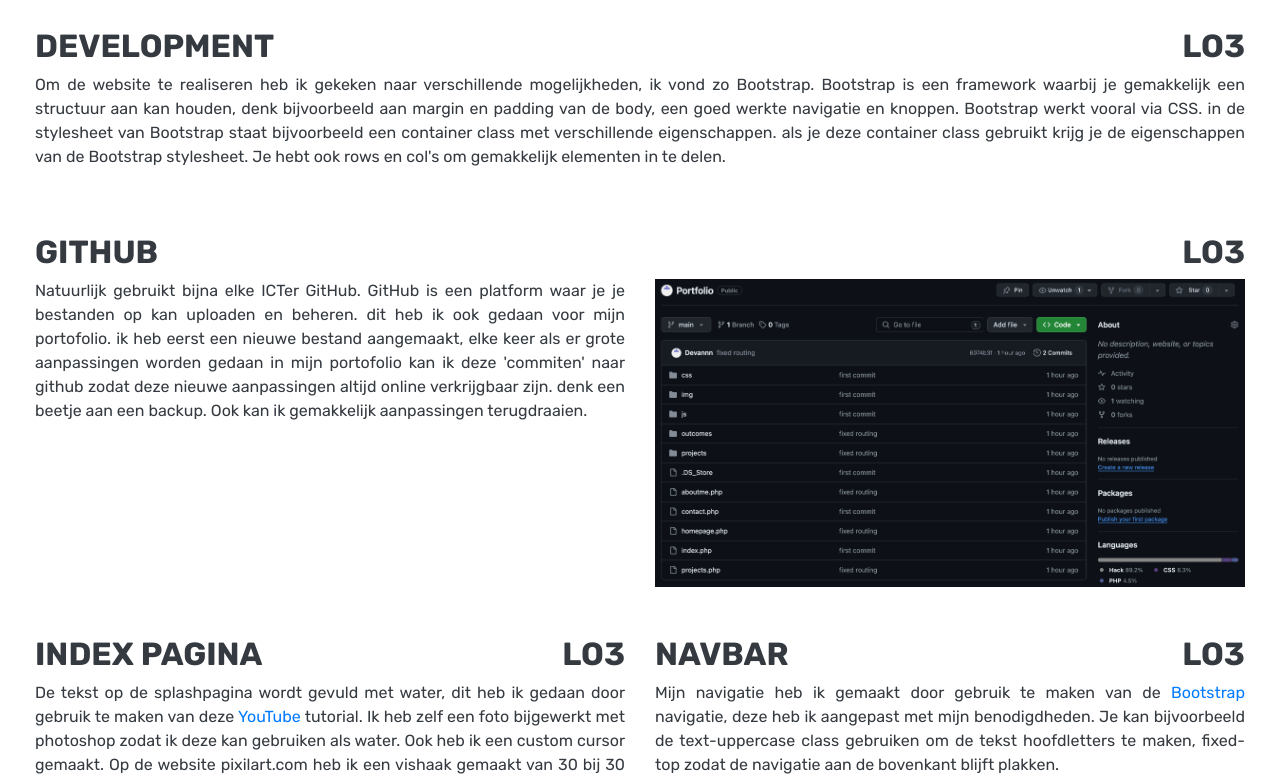
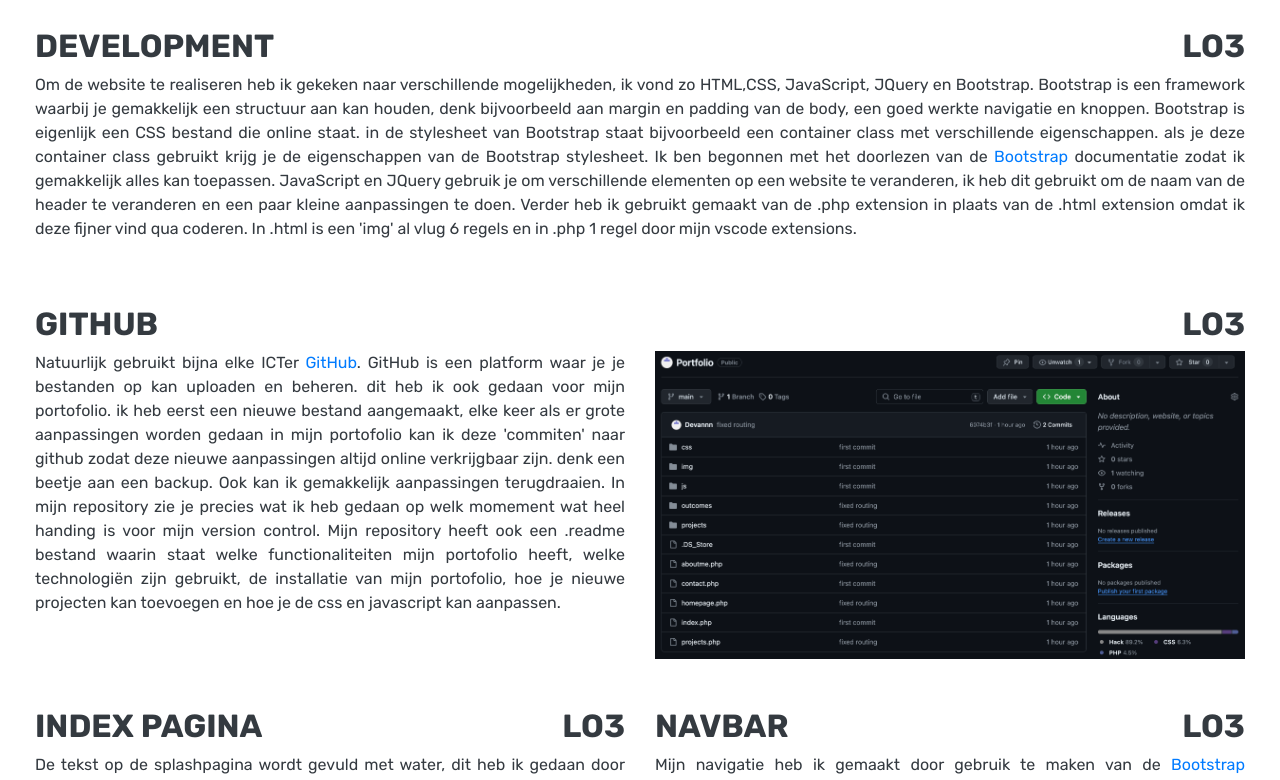
Before and after one commit to Devannn/Portfolio-Semester-2, a PHP site: page /projects/project5.php in a window 1280 px wide; the page is wider, and only the part inside the window is pictured. Shown: the part 4659-5439 px from the top of that part. Run offline with PHP 8.4, Linux system fonts and the light colour scheme.

Commit message:
verder met project 5 (stukje van dev toegevoegd) en readme toegevoegd

```diff
--- a/projects/project5.php
+++ b/projects/project5.php
@@ -281,7 +281,7 @@
             <div class="row">
                 <div class="col">
                     <p class="text-justify">
-                        Om de website te realiseren heb ik gekeken naar verschillende mogelijkheden, ik vond zo Bootstrap. Bootstrap is een framework waarbij je gemakkelijk een structuur aan kan houden, denk bijvoorbeeld aan margin en padding van de body, een goed werkte navigatie en knoppen. Bootstrap werkt vooral via CSS. in de stylesheet van Bootstrap staat bijvoorbeeld een container class met verschillende eigenschappen. als je deze container class gebruikt krijg je de eigenschappen van de Bootstrap stylesheet. Je hebt ook rows en col's om gemakkelijk elementen in te delen.
+                        Om de website te realiseren heb ik gekeken naar verschillende mogelijkheden, ik vond zo HTML,CSS, JavaScript, JQuery en Bootstrap. Bootstrap is een framework waarbij je gemakkelijk een structuur aan kan houden, denk bijvoorbeeld aan margin en padding van de body, een goed werkte navigatie en knoppen. Bootstrap is eigenlijk een CSS bestand die online staat. in de stylesheet van Bootstrap staat bijvoorbeeld een container class met verschillende eigenschappen. als je deze container class gebruikt krijg je de eigenschappen van de Bootstrap stylesheet. Ik ben begonnen met het doorlezen van de <a href="https://getbootstrap.com/docs/4.0/">Bootstrap</a> documentatie zodat ik gemakkelijk alles kan toepassen. JavaScript en JQuery gebruik je om verschillende elementen op een website te veranderen, ik heb dit gebruikt om de naam van de header te veranderen en een paar kleine aanpassingen te doen. Verder heb ik gebruikt gemaakt van de .php extension in plaats van de .html extension omdat ik deze fijner vind qua coderen. In .html is een 'img' al vlug 6 regels en in .php 1 regel door mijn vscode extensions.
                     </p>
                 </div>
             </div>
@@ -299,7 +299,7 @@
             <div class="row">
                 <div class="col">
                     <p class="text-justify">
-                        Natuurlijk gebruikt bijna elke ICTer GitHub. GitHub is een platform waar je je bestanden op kan uploaden en beheren. dit heb ik ook gedaan voor mijn portofolio. ik heb eerst een nieuwe bestand aangemaakt, elke keer als er grote aanpassingen worden gedaan in mijn portofolio kan ik deze 'commiten' naar github zodat deze nieuwe aanpassingen altijd online verkrijgbaar zijn. denk een beetje aan een backup. Ook kan ik gemakkelijk aanpassingen terugdraaien.
+                        Natuurlijk gebruikt bijna elke ICTer <a href="https://github.com/Devannn/Portfolio">GitHub</a>. GitHub is een platform waar je je bestanden op kan uploaden en beheren. dit heb ik ook gedaan voor mijn portofolio. ik heb eerst een nieuwe bestand aangemaakt, elke keer als er grote aanpassingen worden gedaan in mijn portofolio kan ik deze 'commiten' naar github zodat deze nieuwe aanpassingen altijd online verkrijgbaar zijn. denk een beetje aan een backup. Ook kan ik gemakkelijk aanpassingen terugdraaien. In mijn repository zie je precies wat ik heb gedaan op welk momement wat heel handing is voor mijn version control. Mijn repository heeft ook een .readme bestand waarin staat welke functionaliteiten mijn portofolio heeft, welke technologiën zijn gebruikt, de installatie van mijn portofolio, hoe je nieuwe projecten kan toevoegen en hoe je de css en javascript kan aanpassen.
                     </p>
                 </div>
                 <div class="col">
@@ -358,9 +358,16 @@
             <div class="row">
                 <div class="col">
                     <p class="text-justify">Voor de homepagina heb ik een full screen image carousel gemaakt die door al mijn projecten heen scrollt. Als de gebruiker op een project klikt komt de gebruiker bij de projecten pagina. Met <a href="https://getbootstrap.com/docs/5.0/components/carousel/#slides-only">Bootstrap</a> kan je gemakkelijk een image carousel maken.</p>
+
+                    <p class="text-justify">
+                        Ik wilde maken dat voor elk project de naam van de header zal veranderen met de naam van het project, dit heb ik gedaan met JQuery.
+                    </p>
+
+                    <img src="../img/projects/portfolio/carousel-jquery.png" class="img-fluid" />
                 </div>
                 <div class="col">
                     <img src="../img/projects/portfolio/homepagina.png" class="img-fluid" />
+                    <img src="../img/projects/portfolio/fullscreen-image-carousel.png" class="img-fluid" style="margin-top: 2px;" />
 
                 </div>
             </div>
@@ -411,7 +418,7 @@
             </div>
             <div class="row">
                 <div class="col">
-                    <p class="text-justify">Bij mijn laatste Portofolio Review </p>
+                    <p class="text-justify">Bij mijn laatste portofolio review heb ik mijn website laten zien waarbij ik alle leeruitkomsten kon aantonen. Ik hoorde eerder al van Paul dat ik met deze structuur moest werken alleen hoorde ik bij dit review dat het heel onoverzichtelijk was omdat je elke keer naar een andere pagina moest gaan, daarop kreeg ik de feedback dat ik het beste met projecten kan werken en bij elk project in een verhaal vertel wat ik allemaal heb gedaan, hoe ik hier feedback op heb gehad en mijn eigen reflectie hierop, dit ga ik daarom nu ook verbeteren. Hieronder zie je de punten waar ik feedback op heb gekregen </p>
 
                     <ul>
                         <li>LO1: - Iteraties zijn gemaakt, je hebt testen gedaan met users. Deze feedback heb je verwerkt in je ontwerp. Zorg ervoor dat je het goed documenteert. - Zorg ervoor dat de feedback van de stakeholder ook erbij staat. - Je kunt ook snel een goede user test opzetten. Bijvoorbeeld een thinking out loud. - Kijk even goed naar de verschillende onderzoeksmethoden. </li>
@@ -420,9 +427,45 @@
                         <li>LO4 - Je gebruikt tools, probeer daarop te reflecteren. Waarom gebruik je de tool, hoe gebruik je de tool en vond je het fijn om mee te werken. - Ook bij de presentaties mist de reflectie. </li>
                         <li>LO5 - Maak een reflectie van de feedback die je hebt gekregen.</li>
                     </ul>
+
+                    <h2>Reflectie</h2>
+                    <p class="text-justify">Ik was het helemaal eens met de feedback die ik kreeg van de docenten. Ik vond ook dat mijn leeruitkomsten niet goed aangetoond waren en de gebruikte tools niet goed aangetoond waren. Ik kan ook nog op feedback reflecteren. Ik ga ook mijn figma bestanden imbedden in mijn website zodat die gemakkelijk weergegeven kunnen worden. De readme heb ik ook makkelijk toegevoegd gekregen, als laatste ga ik al mijn usertests van mijn figma designs/websites aantonen en nog verbeteren</p>
                 </div>
             </div>
             <!-- Portofolio Review 3 -->
+
+            <!-- Projecten -->
+            <div class="row pt-4">
+                <div class="col">
+                    <h2>Projecten</h2>
+                </div>
+                <div class="col text-right">
+                    <h2>LO3</h2>
+                </div>
+            </div>
+            <div class="row">
+                <div class="col">
+                    <p class="text-justify">Na mijn derde portofolio review heb ik voor elk project een pagina gemaakt. Deze pagina's hebben de zelfde stijl als de leeruitkomst pagina's. In elke pagina begin ik met een vooraf hierin is vermeld wat de opdracht is en hoe ik contact heb opgenomen met de stakeholder.</p>
+                </div>
+            </div>
+            <div class="row">
+                <div class="col">
+                    <img src="../img/projects/portfolio/projects/project1.png" class="img-fluid" />
+                </div>
+                <div class="col">
+                    <img src="../img/projects/portfolio/projects/project1.png" class="img-fluid" />
+                </div>
+                <div class="col">
+                    <img src="../img/projects/portfolio/projects/project1.png" class="img-fluid" />
+                </div>
+                <div class="col">
+                    <img src="../img/projects/portfolio/projects/project1.png" class="img-fluid" />
+                </div>
+                <div class="col">
+                    <img src="../img/projects/portfolio/projects/project1.png" class="img-fluid" />
+                </div>
+            </div>
+            <!-- Projecten -->
         </div>
         <!-- Portofolio -->
         <div class="py-4"></div>
```
Also changed, not shown: js/main.js (+0 -11 lines), img/projects/portfolio/carousel-jquery.png (added), img/projects/portfolio/fullscreen-image-carousel.png (added), 2 other files.
